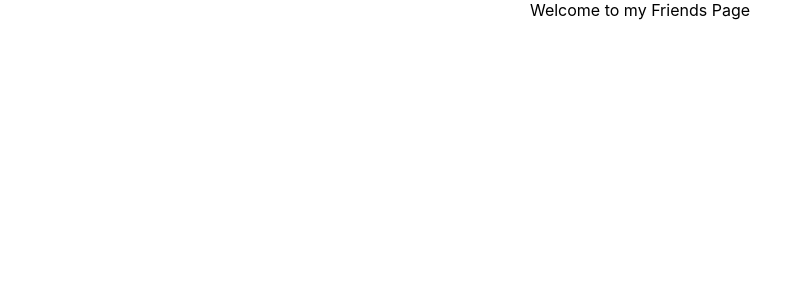
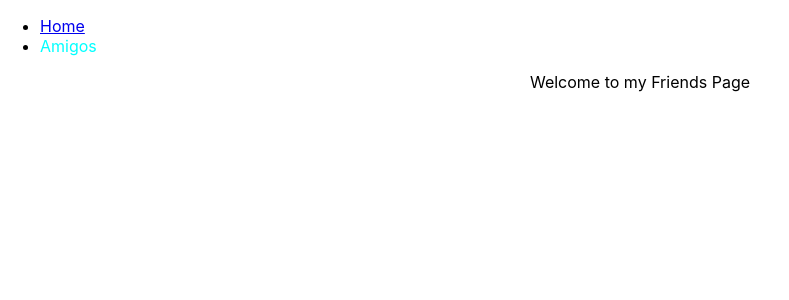
Before and after one commit to yovana-pelayo/3-resources, a React (Create React App) app: page /friends in a window 1280 px wide. Shown: the top 300 px of the page, without its empty margins (0-789 px from the left). Built offline with nearby package versions, Linux system fonts and the light colour scheme.

Commit message:
active link has css. Pages do not switch yet

```diff
--- a/src/App.js
+++ b/src/App.js
@@ -2,18 +2,22 @@ import './App.css';
 import Main from './views/Main.js';
 import React from 'react';
 import Friends from './views/Friends';
-import { BrowserRouter } from 'react-router-dom/cjs/react-router-dom.min';
+import { BrowserRouter } from 'react-router-dom';
 import { Route, Switch } from 'react-router-dom';
-
+import Header from './Components/Header';
+import './Components/Header.css';
 function App() {
   return (
     <BrowserRouter>
+      <Header />
       <div className="App">
         <Switch>
           <Route path="/">
             <Main />
           </Route>
-          <Friends />
+          <Route path="/friends">
+            <Friends />
+          </Route>
         </Switch>
       </div>
     </BrowserRouter>
--- /dev/null
+++ b/src/Components/Header.css
@@ -0,0 +1,18 @@
+.header {
+  width: 100%;
+}
+
+.header ul {
+  display: flex;
+  list-style: none;
+}
+
+.header li {
+  padding: 5px;
+  font-size: 1.5rem;
+}
+
+.active {
+  text-decoration: none;
+  color: aqua;
+}
--- /dev/null
+++ b/src/Components/Header.js
@@ -0,0 +1,21 @@
+import React from 'react';
+import { NavLink } from 'react-router-dom';
+
+export default function Header() {
+  return (
+    <div>
+      <ul>
+        <li>
+          <NavLink exact to="/">
+            Home
+          </NavLink>
+        </li>
+        <li>
+          <NavLink exact to="/friends">
+            Amigos
+          </NavLink>
+        </li>
+      </ul>
+    </div>
+  );
+}
--- a/src/views/Friends.js
+++ b/src/views/Friends.js
@@ -4,15 +4,21 @@ import { fetchFriends } from '../services/friends';
 
 export default function Friends() {
   const [friends, setFriends] = useState([]);
+  const [error, setError] = useState('');
   useEffect(() => {
     const fetchData = async () => {
-      const data = await fetchFriends();
-      setFriends(data);
+      try {
+        const data = await fetchFriends();
+        setFriends(data);
+      } catch (e) {
+        setError(e.message, 'error girl');
+      }
     };
     fetchData();
   }, []);
   return (
     <div>
+      {error && <p>{}</p>}
       {friends.map((friend) => (
         <p key={friend.id}>{friend.name}</p>
       ))}
```
Also changed, not shown: src/client.js (added, +12 -0 lines).
